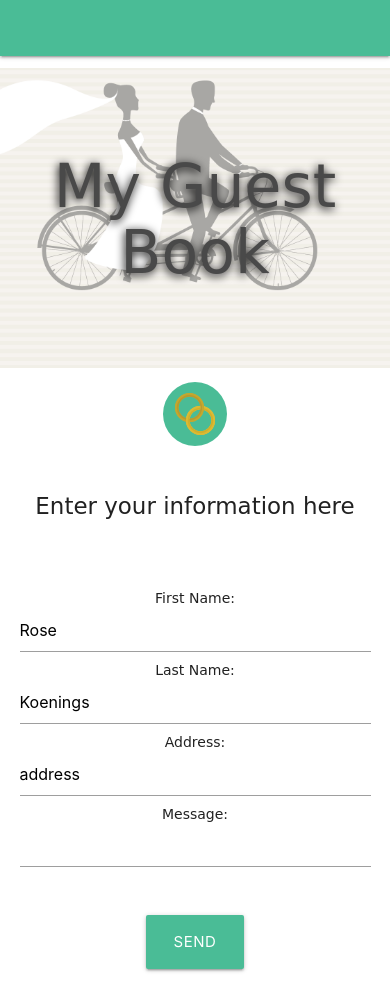
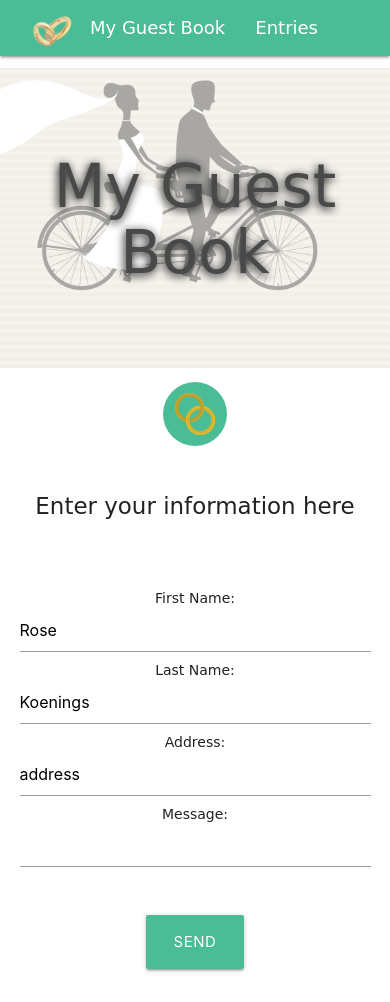
Before and after one commit to rnkings/myGuestBook, a website: page index.html in a window 390 px wide. Shown: the top 1002 px of the page. Drawn offline with nearby package versions, Linux system fonts and the light colour scheme; a web font is replaced by a local one.

Commit message:
Fixed menu

```diff
--- a/index.html
+++ b/index.html
@@ -14,7 +14,7 @@
     <div class="nav-wrapper">
 
 
-      <ul id="nav-mobile" class="left hide-on-med-and-down">
+      <ul id="nav-mobile" class="left">
       	<li><img src="assets/img/rings.png" alt="My Guest Book Logo" title="My Guest Book Logo" class="ringsIcon"></li>
         <li><a href="index.html" class="myGuestBookSize">My Guest Book</a></li>
         <li><a href="badges.html" class="myGuestBookSize">Entries</a></li>
```
